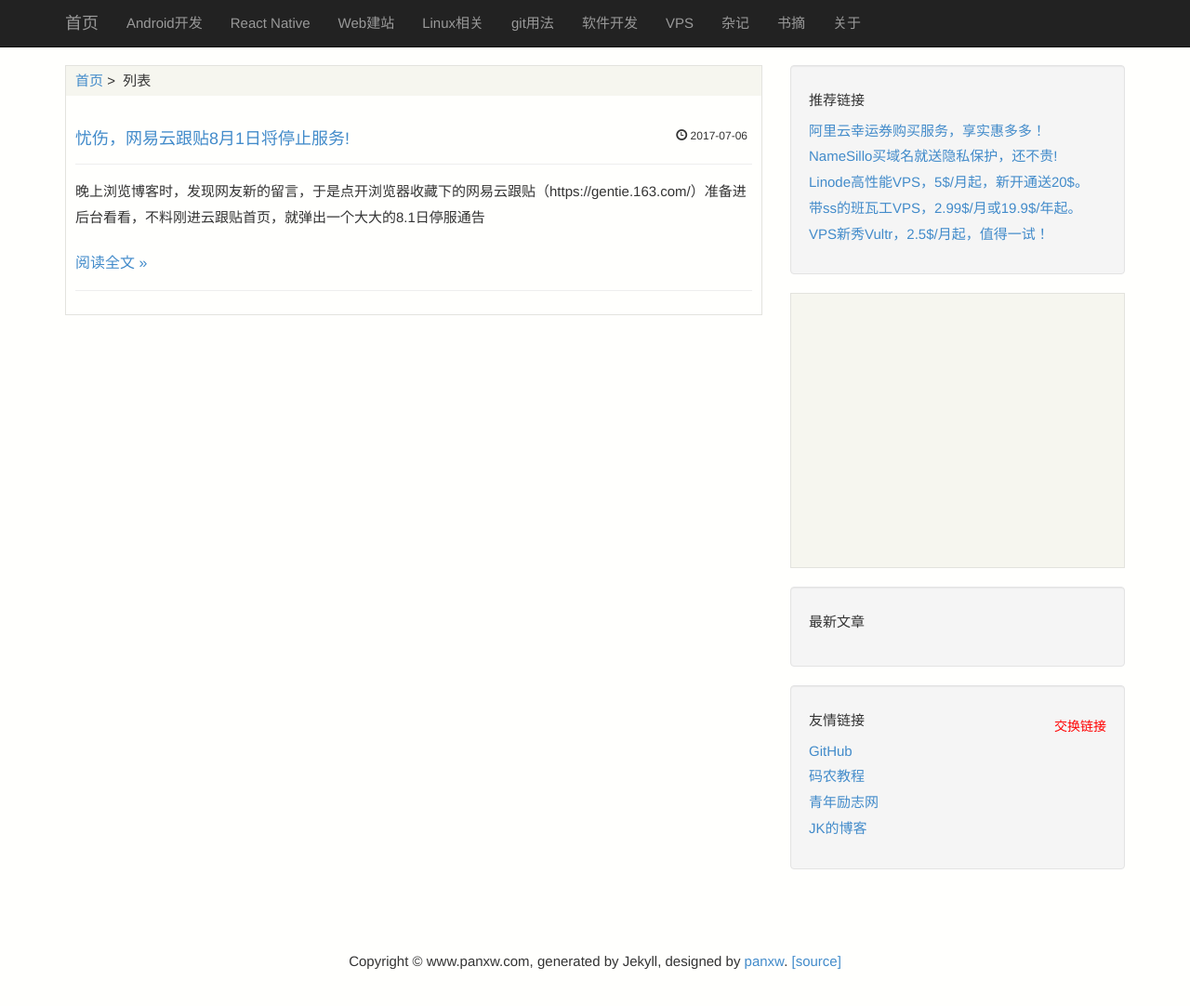
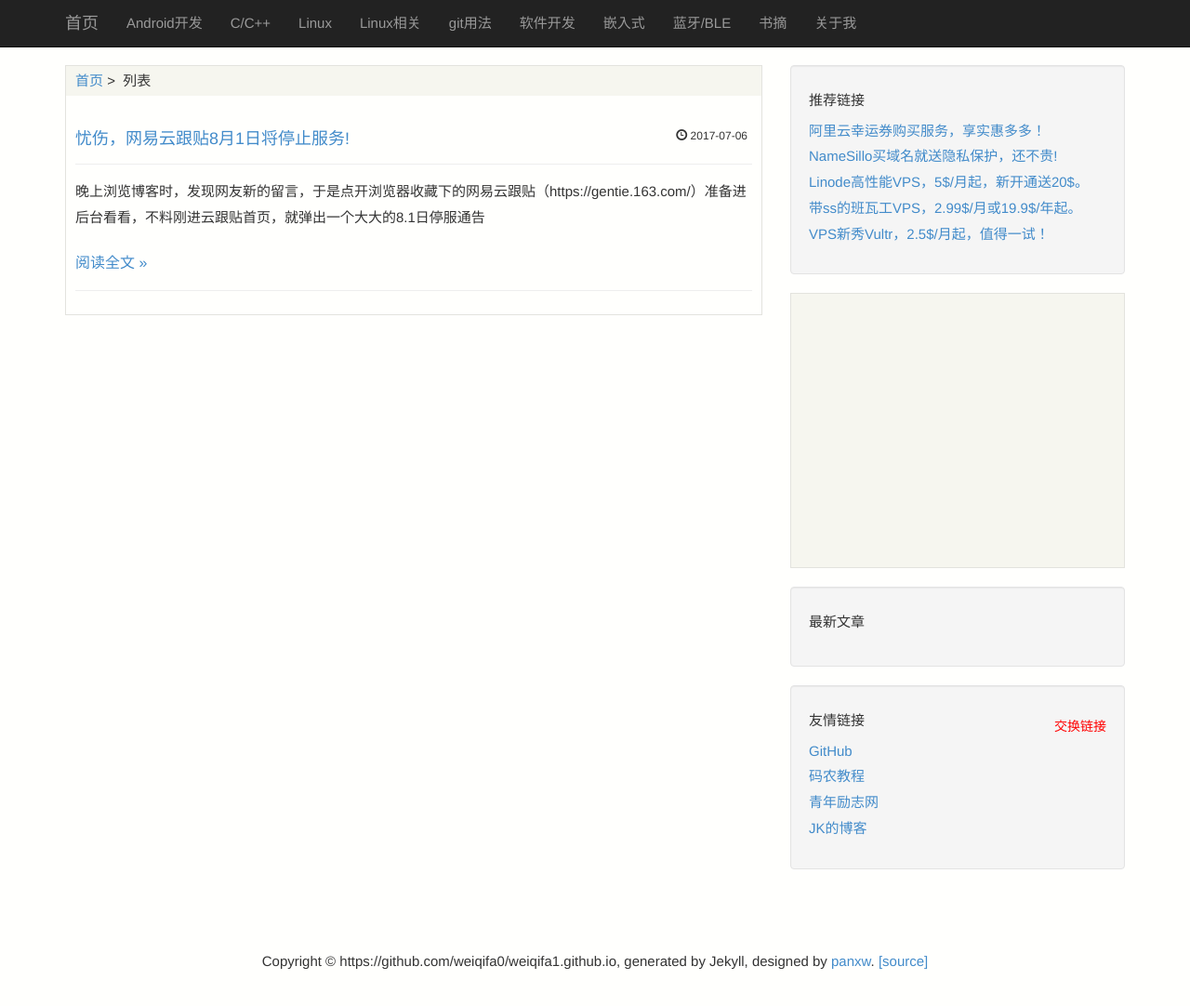
Before and after one commit to weiqifa0/weiqifa0.github.io, a Jekyll site: the page built from index.html, in a window 1280 px wide and 1097 px high. Shown: the top 1082 px of the window at 93% size. Built offline with Jekyll 4.4.1, drawn with Linux system fonts in a browser that asks for light colours; the list of posts is cut into pages by our own code; comment, search, counter and statistics services are not loaded.

Commit message:
更新图标

```diff
--- a/_config.yml
+++ b/_config.yml
@@ -3,25 +3,25 @@
 permalink: /:categories/:title.html
 excerpt_separator: "<!-- more -->"
 
-github: panxw
-author: "panxw"
-email: winfirm#163.com
-name: "Panxw's Blog"
+github: weiqifa
+author: "weiqifa"
+email: 329410527@qq.com
+name: "weiqifa's Blog"
 baseurl: /
-url: http://www.panxw.com
-domain: www.panxw.com
+url: https://github.com/weiqifa0/weiqifa1.github.io
+domain: https://github.com/weiqifa0/weiqifa1.github.io
 
 all_categories: [
   ["android", "Android开发","/android/index.html"],
-  ["react", "React Native", "/react/index.html"],
-  ["web", "Web建站","/web/index.html"],
+  ["react", "C/C++", "/react/index.html"],
+  ["web", "Linux","/web/index.html"],
   ["linux", "Linux相关","/linux/index.html"],
   ["git", "git用法","/git/index.html"],
   ["program", "软件开发","/program/index.html"],
-  ["vps", "VPS","/vps/index.html"],
-  ["other", "杂记","/other/index.html"],
+  ["vps", "嵌入式","/vps/index.html"],
+  ["other", "蓝牙/BLE","/other/index.html"],
   ["read", "书摘","/read/index.html"],
-  ["about", "关于","/about.html"]
+  ["about", "关于我","/about.html"]
 ]
 
 paginate: 10
```
Also changed, not shown: favicon.ico.
